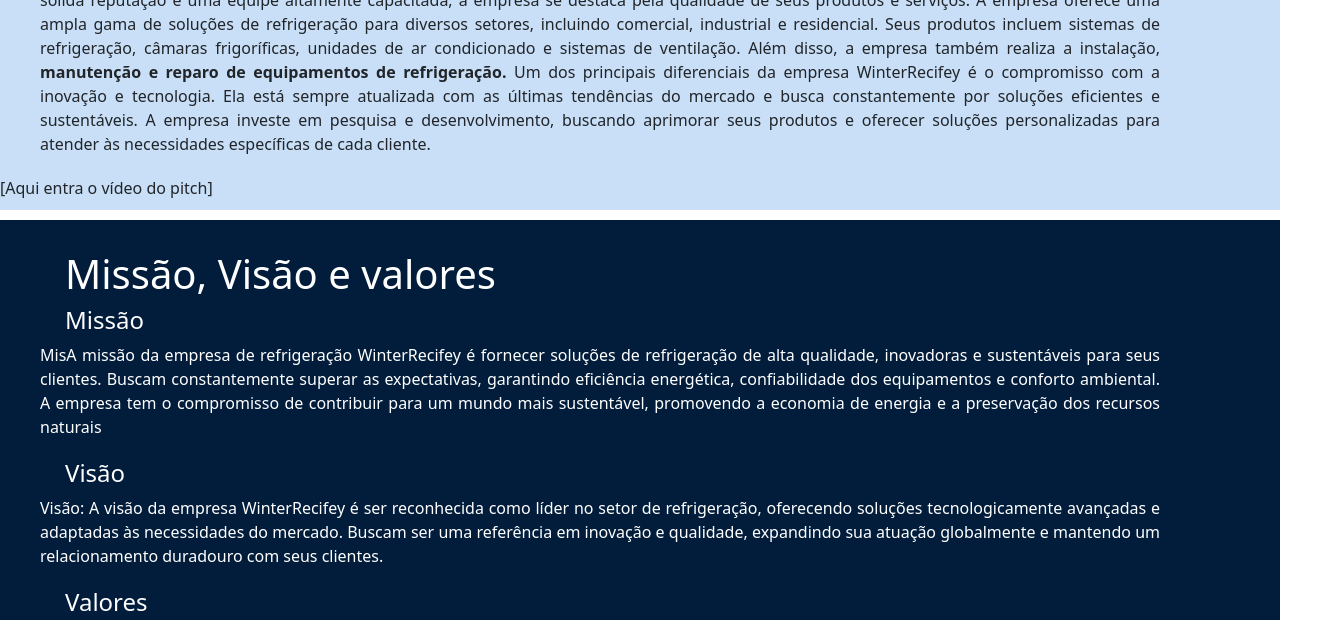
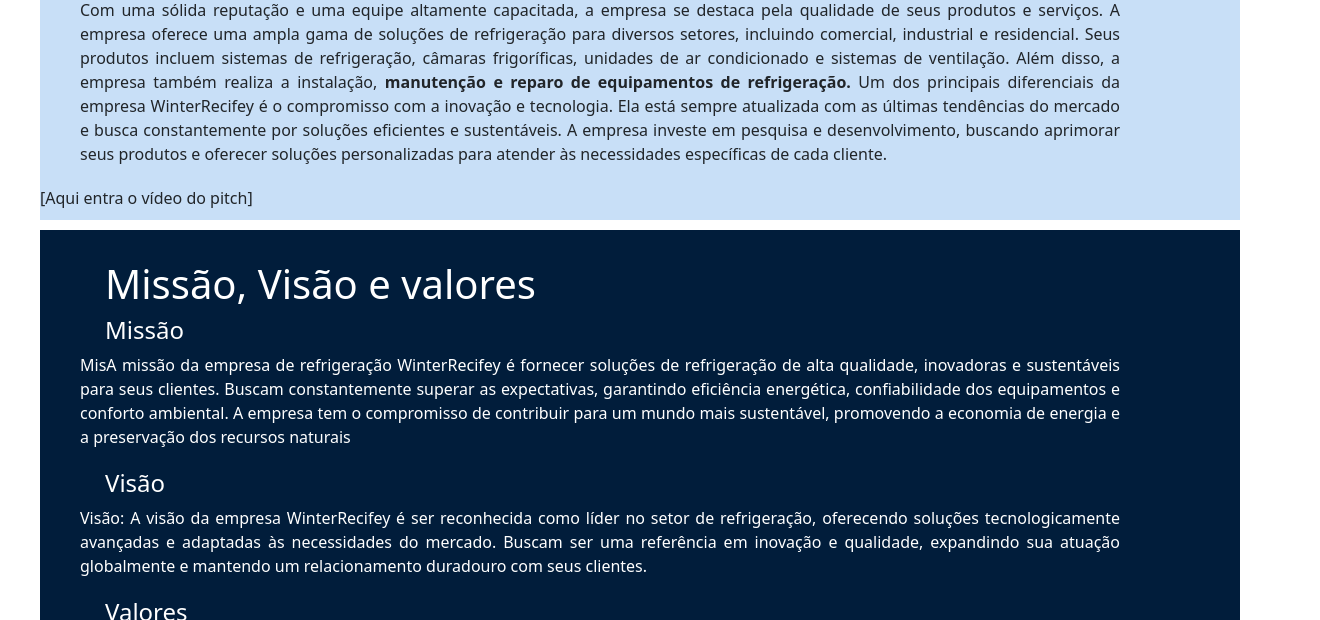
Before and after one commit to AdrianoSilva22/WinterRecifey, a website: page view/index.html in a window 1280 px wide. Shown: the part 592-1212 px from the top of the page, 1320 px wide, since content can reach past the window. Drawn offline with nearby package versions, Linux system fonts and the light colour scheme.

Commit message:
Alterando tamanho do carrossel,adicionando imagens e tamanho do index

```diff
--- a/view/style.css
+++ b/view/style.css
@@ -1,15 +1,16 @@
 @charset "UTF-8";
 body {
   /* Resetando as config padrão do body*/
-  margin: 0;
+  margin: 0 auto 0 auto;
   padding: 0;
   box-sizing: border-box;
   background-color: #ffffff;
+  width: 1200px;
 }
 /* Formatação do carrossel*/
 #carouselExampleIndicators {
   margin: auto;
-  width: 745px;
+  width: 1200px;
   height: 400px;
 }
 
@@ -58,7 +59,7 @@
 /* Início Section Quem Somos */
 
 .container-quem-somos {
-  width: 100vw;
+  margin-top: 10px;
   background-color: rgb(200, 223, 247);
   margin-bottom: 10px;
   padding-bottom: 10px;
@@ -75,9 +76,9 @@
 
 /* Início Section Missão Visão Valores  */
 .missao-visao-valores {
+  width: 1200px;
   padding-top: 30px;
   color: white;
-  width: 100vw;
   background-color: rgb(1, 29, 59);
   margin-bottom: 10px;
   padding-bottom: 10px;
@@ -96,10 +97,10 @@
 
 /* Início Section Benefícios */
 .beneficios-refrigeracao {
+  width: 1200px;
   margin-top: 10px;
   padding-top: 30px;
   color: #212529;
-  width: 100vw;
   background-color: rgb(200, 223, 247);
   margin-bottom: 10px;
   padding-bottom: 10px;
```
Also changed, not shown: img/ar-condicionado-nao-gela.png, img/arcondicionado.png (added), img/o-bem-estar.png, img/ofertas-especiais.png.
